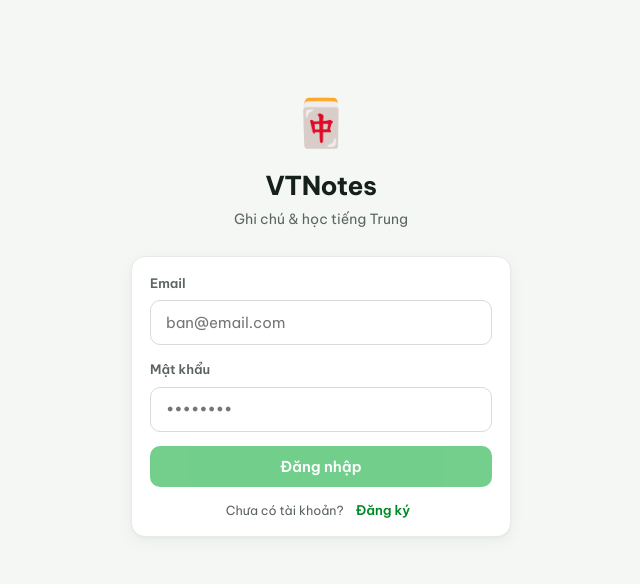
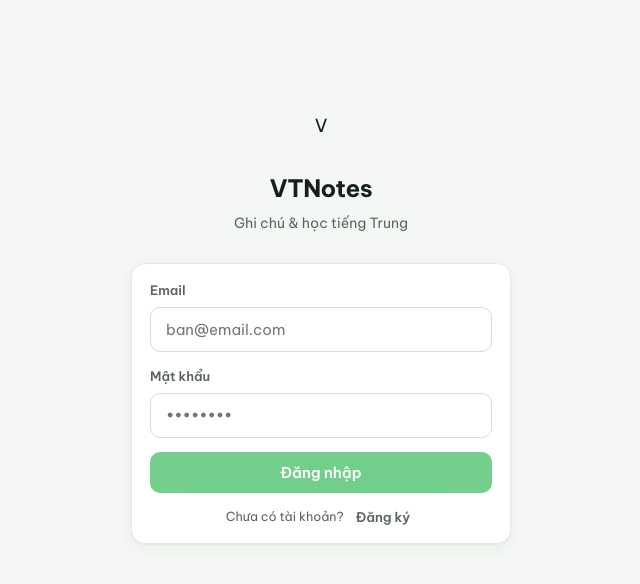
Before and after one commit to vuvantruong1102-lang/noteapp, a React (Vite) app: page /login in a window 1280 px wide. Shown: the top 584 px of the page, without its empty margins (319-959 px from the left). Built offline with nearby package versions, Linux system fonts and the light colour scheme; no server answers.

Commit message:
Add files via upload

```diff
--- a/src/pages/Login.jsx
+++ b/src/pages/Login.jsx
@@ -16,16 +16,16 @@
     const { error } = await fn(email.trim(), pass);
     setBusy(false);
     if (error) return setErr(error.message);
-    if (mode === "up") setMsg("Đã tạo tài khoản. Nếu được yêu cầu xác nhận email, kiểm tra hộp thư rồi đăng nhập.");
+    if (mode === "up") setMsg("Đã tạo tài khoản. Nếu yêu cầu xác nhận email, kiểm tra hộp thư rồi đăng nhập.");
   }
 
   return (
-    <div className="center" style={{ minHeight: "78vh" }}>
+    <div className="center" style={{ minHeight: "82vh" }}>
       <div style={{ width: 380, maxWidth: "100%" }}>
-        <div style={{ textAlign: "center", marginBottom: 26 }}>
-          <div style={{ fontSize: 46 }}>🀄</div>
-          <h1 className="page-title" style={{ marginTop: 8 }}>VTNotes</h1>
-          <p className="page-sub">Ghi chú & học tiếng Trung</p>
+        <div style={{ textAlign: "center", marginBottom: 28 }}>
+          <div className="brand-mark" style={{ width: 44, height: 44, fontSize: 18, margin: "0 auto" }}>V</div>
+          <h1 className="page-title" style={{ marginTop: 14, fontSize: 24 }}>VTNotes</h1>
+          <p className="page-sub" style={{ marginTop: 6 }}>Ghi chú & học tiếng Trung</p>
         </div>
         <div className="card card-pad stack">
           <div>
@@ -39,15 +39,15 @@
               onChange={(e) => setPass(e.target.value)}
               onKeyDown={(e) => e.key === "Enter" && submit()} placeholder="••••••••" />
           </div>
-          {err && <div className="tiny" style={{ color: "#d4537e" }}>{err}</div>}
-          {msg && <div className="tiny" style={{ color: "var(--green-600)" }}>{msg}</div>}
+          {err && <div className="tiny" style={{ color: "#c2185b" }}>{err}</div>}
+          {msg && <div className="tiny" style={{ color: "var(--accent-700)" }}>{msg}</div>}
           <button className="btn block" onClick={submit} disabled={busy || !email || !pass}>
             {busy ? "Đang xử lý…" : mode === "in" ? "Đăng nhập" : "Tạo tài khoản"}
           </button>
           <div className="tiny muted center">
             {mode === "in" ? "Chưa có tài khoản?" : "Đã có tài khoản?"}
             <button onClick={() => { setMode(mode === "in" ? "up" : "in"); setErr(""); }}
-              style={{ color: "var(--green-600)", fontWeight: 600, marginLeft: 6 }}>
+              style={{ color: "var(--accent-700)", fontWeight: 600, marginLeft: 6 }}>
               {mode === "in" ? "Đăng ký" : "Đăng nhập"}
             </button>
           </div>
```
